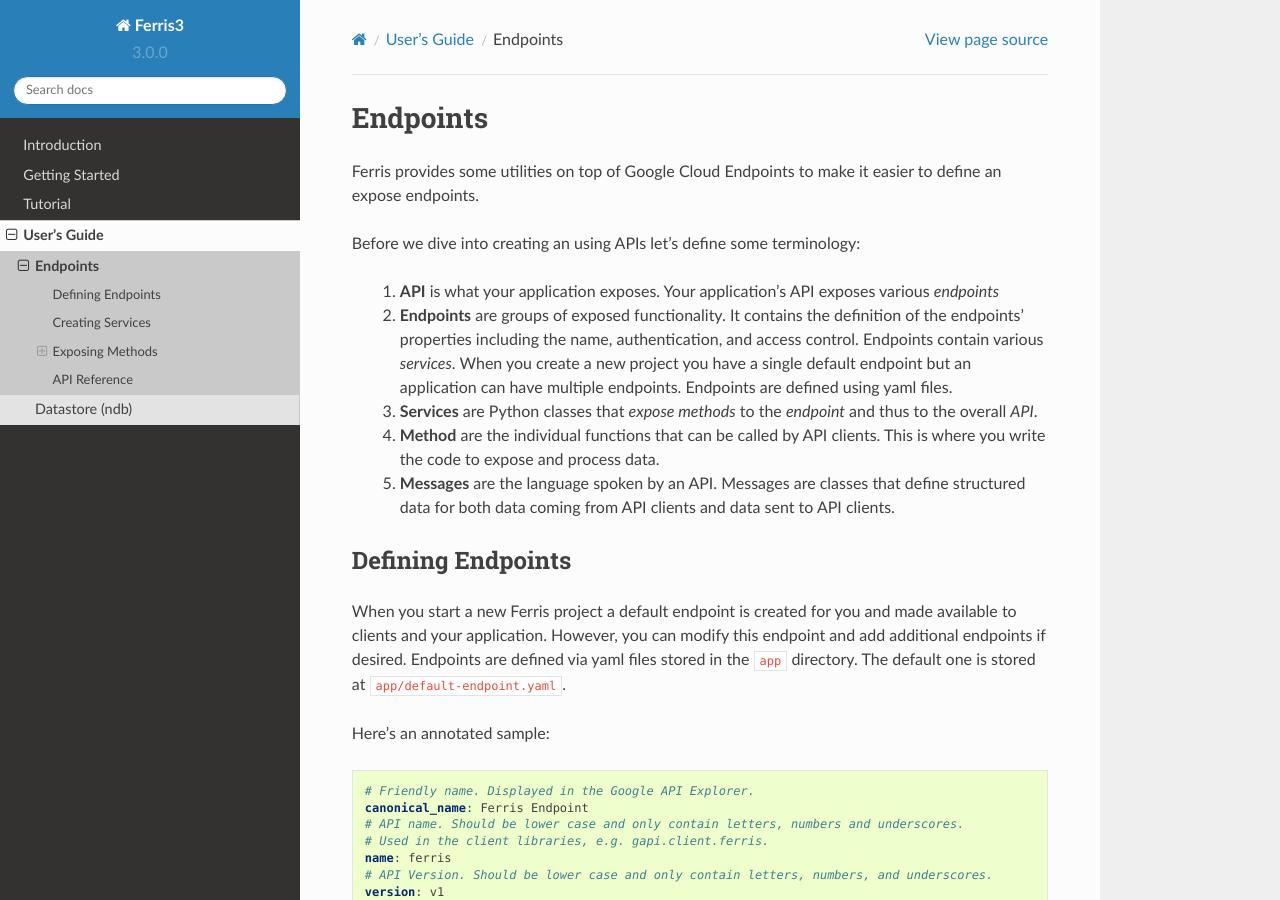
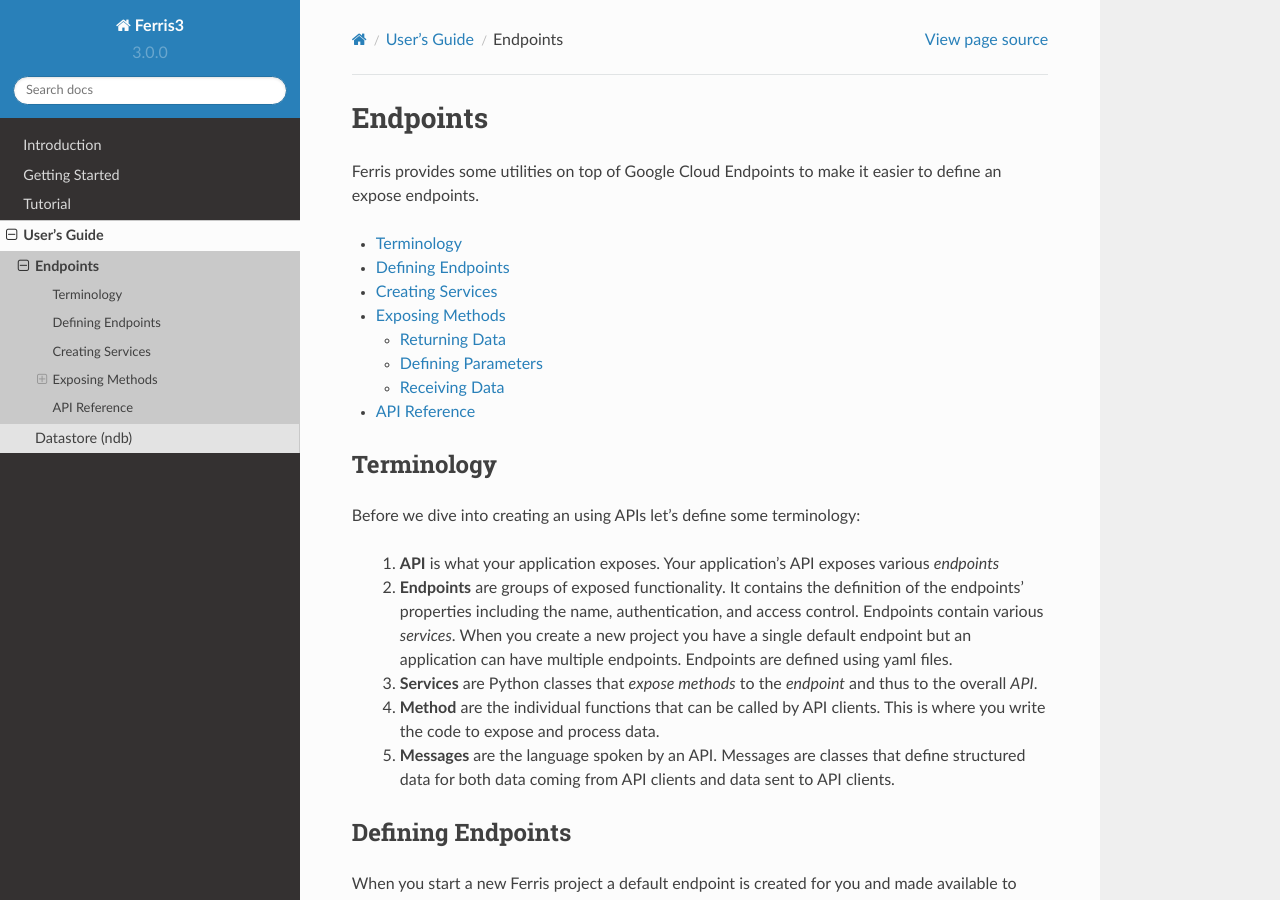
Before and after one commit to yowmamasita/ferris3, a Sphinx documentation site: the page built from docs/users_guide/endpoints.rst, in a window 1280 px wide and 900 px high. Built offline with Sphinx 7.4.7 and the Read the Docs theme 2.0.0, drawn with Linux system fonts in a browser that asks for light colours; pages that are not in the unit, such as notebooks, are missing from menus.

Commit message:
Docs; cleanup, finishing touches (I think)

```diff
--- a/docs/users_guide/endpoints.rst
+++ b/docs/users_guide/endpoints.rst
@@ -2,6 +2,12 @@
 =========
 
 Ferris provides some utilities on top of Google Cloud Endpoints to make it easier to define an expose endpoints.
+
+.. contents::
+    :local:
+
+Terminology
+-----------
 
 Before we dive into creating an using APIs let's define some terminology:
 
```
